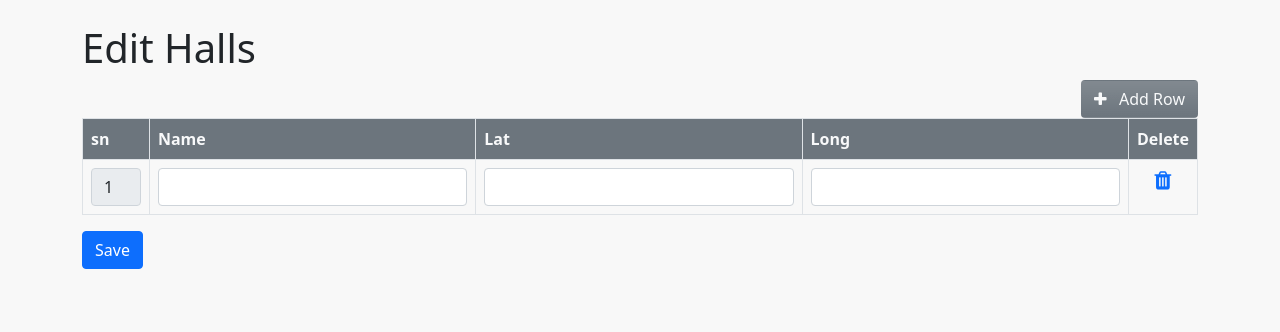
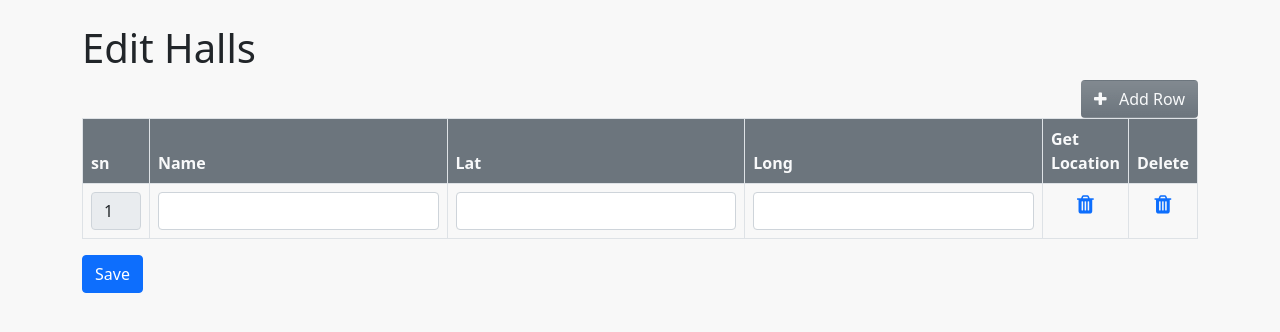
Before and after one commit to omarnazih/gps-attendance-system, a Flask app: page /halls in a window 1280 px wide. Shown: the part 56-388 px from the top of the page. Run offline with Flask 2, Linux system fonts and the light colour scheme; the visitor is signed in with stand-in values (Sample User, id 1); data that the repository does not hold is empty; some libraries are stand-ins or nearby versions.

Commit message:
location search

```diff
--- a/app/static/js/global.js
+++ b/app/static/js/global.js
@@ -28,10 +28,9 @@ function flash(message, category) {
 }
 
 // Delete Record
-let delRecord = function (obj, event) {
+let delRecord = function (obj) {
   if (confirm("Are you sure you want to delete entire row and all entries attached to it?") == true) {
     $(obj).closest("tr").remove();
   } else {
-    event.preventDefault();
   }
 };
--- a/app/templates/classes.html
+++ b/app/templates/classes.html
@@ -50,7 +50,7 @@
               {{comboBox('major', majorsCombo, row.major_id)}}
             </td>
             <td style="text-align: center;">
-              <a class="button button-small edit" href="{{url_for('delete_class', classID=row.id)}}" title="Delete"
+              <a class="button button-small edit" id="delBtn" href="{{url_for('delete_class', classID=row.id)}}" title="Delete"
                 onclick="delRecord(this)">
                 <i class="fa fa-trash fa-lg"></i>
               </a>
--- a/app/templates/halls.html
+++ b/app/templates/halls.html
@@ -25,6 +25,7 @@
             <th>Name</th>
             <th>Lat</th>
             <th>Long</th>
+            <th width="2%">Get Location</th>
             <th width="2%">Delete</th>
           </tr>
         </thead>
@@ -46,7 +47,13 @@
               <input class="form-control" type="text" name="lang" id="lang" value="{{row.loc_lang}}" required>
             </td>
             <td style="text-align: center;">
-              <a class="button button-small edit" href="{{url_for('delete_hall', hallID=row.id)}}" title="Delete"
+              <a class="button button-small edit" id="getLoc" title="getLocation"
+                onclick="getLocation(this)">
+                <i class="fa fa-search fa-lg"></i>
+              </a>
+            </td>
+            <td style="text-align: center;">
+              <a class="button button-small edit" id="delBtn" href="{{url_for('delete_hall', hallID=row.id)}}" title="Delete"
                 onclick="delRecord(this)">
                 <i class="fa fa-trash fa-lg"></i>
               </a>
@@ -67,7 +74,13 @@
               <input class="form-control" type="text" name="lat" id="lat" value="" required>
             </td>
             <td>
-              <input class="form-control" type="text" name="long" id="long" value="" required>
+              <input class="form-control" type="text" name="lang" id="lang" value="" required>
+            </td>
+            <td style="text-align: center;">
+              <a class="button button-small edit" id="getLoc" title="getLocation"
+                onclick="getLocation(this)">
+                <i class="fa fa-trash fa-lg"></i>
+              </a>
             </td>
             {{delBtn("")}}
           </tr>
@@ -93,5 +106,31 @@ function addNewRecord() {
 
   $("#editableTable").find("tbody tr:last").after(`<tr> <td> <input class="form-control" type="text" id="sn" readonly="true" value="${sn.length+1}"> </td><td><input class="form-control" type="text" name="name" id="name" value="" required=""> <input type="hidden" name="id" value=""></td><td> <input class="form-control" type="text" name="lat" id="lat" value="" required> </td><td> <input class="form-control" type="text" name="lang" id="lang" value="" required> </td> <td style="text-align: center;"><a class="button button-small edit" href="" title="Delete" onclick="delRecord(this)"> <i class="fa fa-trash fa-lg"></i> </a> </td></tr>`);
 }
+
+// Get Location Info
+function getLocation(obj) {
+  if (navigator.geolocation) {
+    navigator.geolocation.getCurrentPosition( function (position) {
+      fillCurrentPosition(obj, position)
+    } );
+  } else {
+    flash("Geolocation is not supported by this browser., Please Allow Location Access and make sure to use Google Chrome", "danger");
+  }
+}
+
+function fillCurrentPosition(obj, position) {
+  const lat = position.coords.latitude
+  const long = position.coords.longitude
+
+  console.log(lat)
+  console.log(long)
+
+  const latBox = obj.parentElement.parentElement.querySelector('#lat')
+  const longBox = obj.parentElement.parentElement.querySelector('#lang')
+
+  latBox.value  = lat
+  longBox.value   = long
+
+}
 </script>
 {% endblock %}
--- a/app/templates/includes/_macros.html
+++ b/app/templates/includes/_macros.html
@@ -34,7 +34,7 @@
 
 {% macro delBtn(href) %}
 <td style="text-align: center;">
-  <a class="button button-small edit" {{href}} title="Delete" onclick="delRecord(this)">
+  <a class="button button-small edit" id="delBtn" {{href}} title="Delete" onclick="delRecord(this)">
     <i class="fa fa-trash fa-lg"></i>
   </a>
 </td>
--- a/app/templates/users.html
+++ b/app/templates/users.html
@@ -71,7 +71,7 @@
               </a>
             </td>
             <td style="text-align: center;">
-              <a class="button button-small edit" href="{{url_for('del_user', userID=row.id)}}" title="delete"
+              <a class="button button-small edit" id="delBtn" href="{{url_for('del_user', userID=row.id)}}" title="delete"
               onclick="delRecord(this)">
                 <i class="fa fa-trash fa-lg"></i>
               </a>
```
